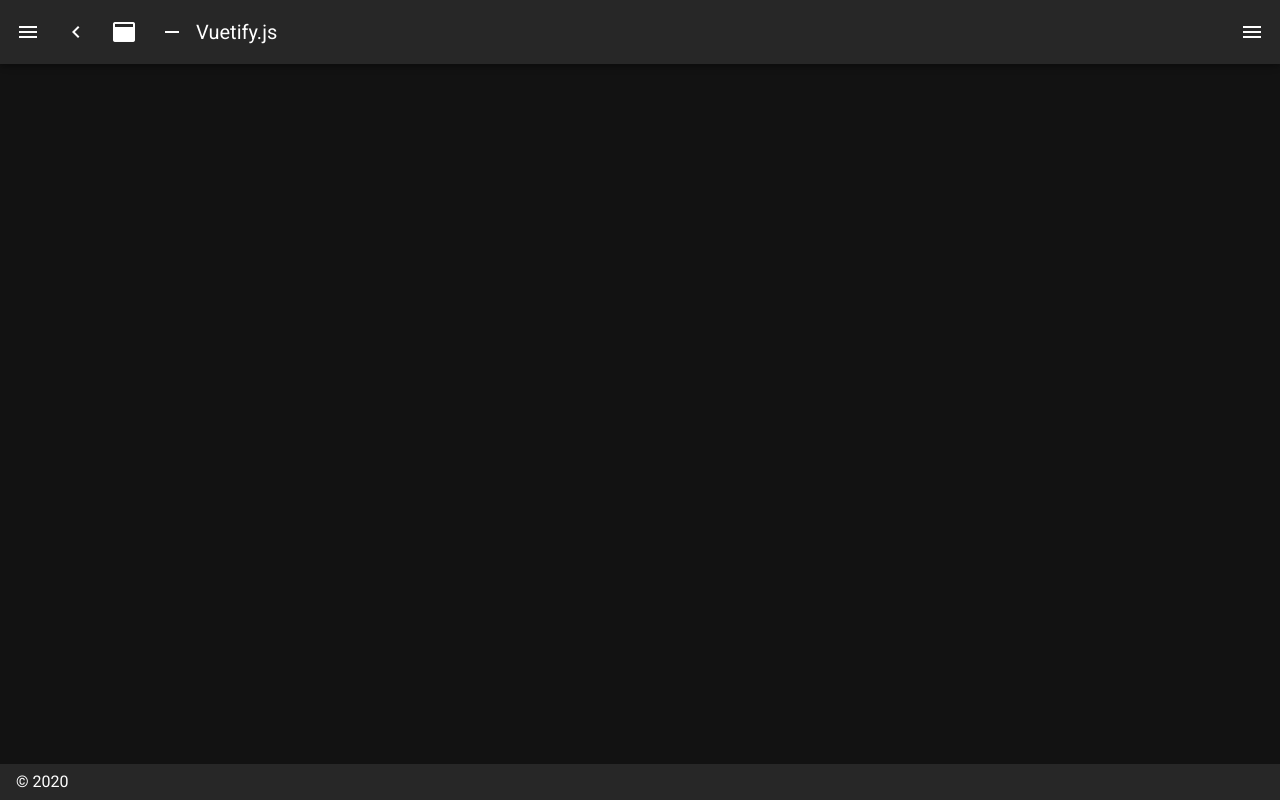
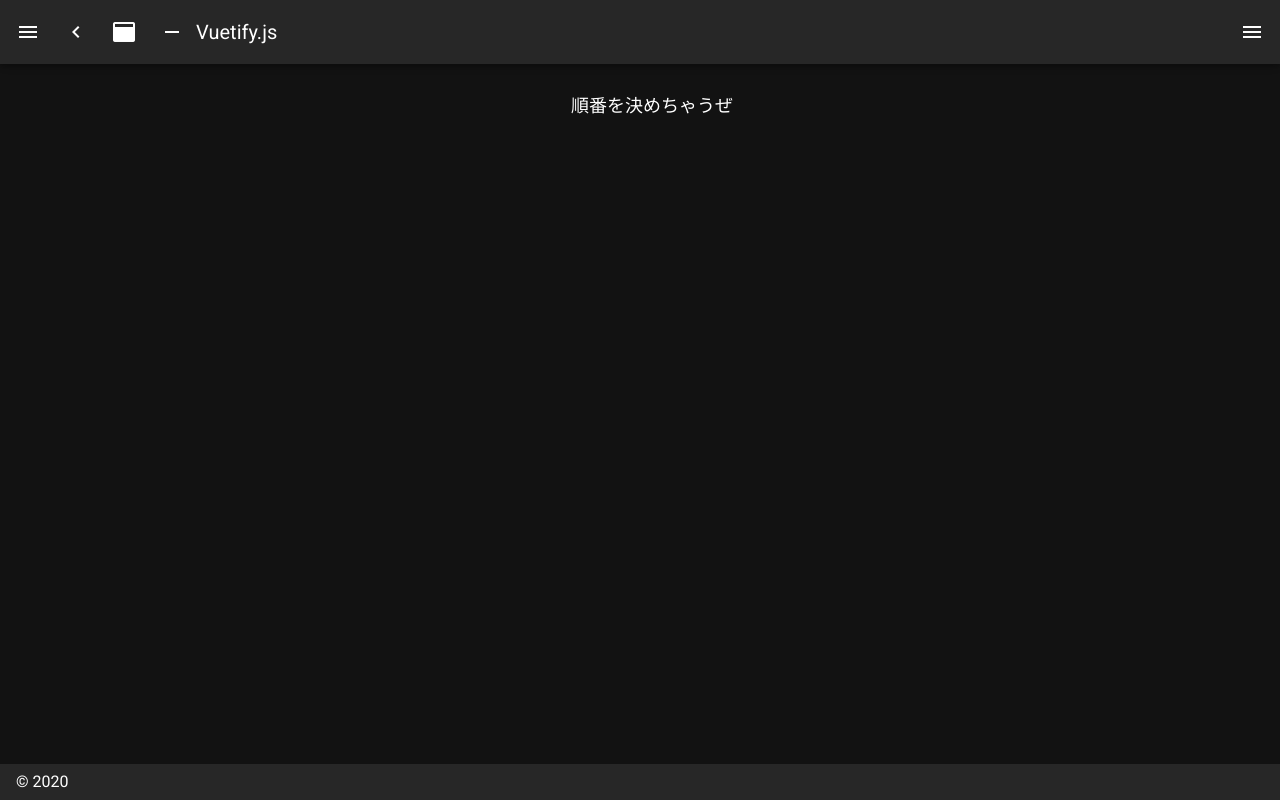
Before and after one commit to yumechi/lt-site, a Nuxt app: page /shuffle in a window 1280 px wide. Before the commit this address had no page. Built offline with nearby package versions, Linux system fonts and the light colour scheme.

Commit message:
add pages

```diff
--- a/layouts/default.vue
+++ b/layouts/default.vue
@@ -81,6 +81,16 @@ export default {
           icon: 'mdi-chart-bubble',
           title: 'Inspire',
           to: '/inspire'
+        },
+        {
+          icon: 'mdi-head-alert-outline',
+          title: 'Shuffle',
+          to: '/shuffle'
+        },
+        {
+          icon: 'mdi-clock-outline',
+          title: 'Timer',
+          to: '/timer'
         }
       ],
       miniVariant: false,
--- /dev/null
+++ b/pages/shuffle.vue
@@ -0,0 +1,9 @@
+<template>
+  <v-layout>
+    <v-flex class="text-center">
+      <blockquote class="blockquote">
+        順番を決めちゃうぜ
+      </blockquote>
+    </v-flex>
+  </v-layout>
+</template>
--- /dev/null
+++ b/pages/timer.vue
@@ -0,0 +1,9 @@
+<template>
+  <v-layout>
+    <v-flex class="text-center">
+      <blockquote class="blockquote">
+        タイマーだぜ
+      </blockquote>
+    </v-flex>
+  </v-layout>
+</template>
```
